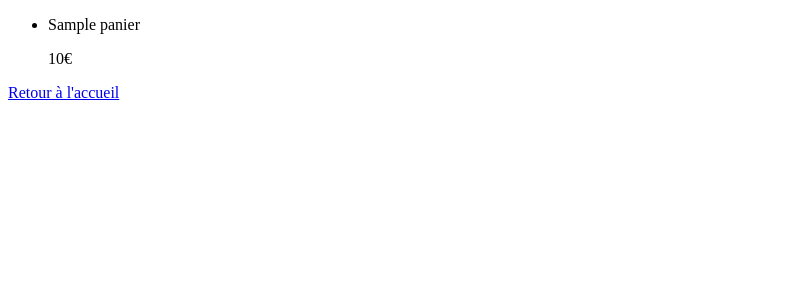
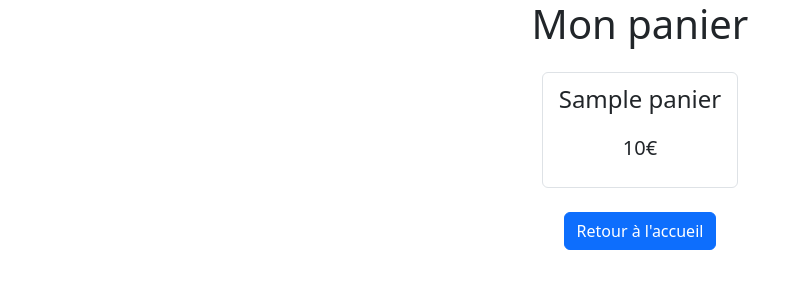
Before and after one commit to raviel96/devoir2_intermediaire, a PHP site: page /panier.php in a window 1280 px wide. Shown: the top 300 px of the page, without its empty margins (0-803 px from the left). Run offline with PHP 8.4, Linux system fonts and the light colour scheme; tables that the repository leaves empty or names only in its code hold one stand-in row (values such as "Sample post").

Commit message:
ajout de la page panier

```diff
--- a/fonctions/addition.php
+++ b/fonctions/addition.php
@@ -9,6 +9,7 @@
     $statement = $pdo->prepare($sql);
     $statement->bindParam(':produit_id', $produit_id, PDO::PARAM_INT);
     $statement->execute();
+    header("location:../public/index.php");
 }
 
 ?>
--- a/public/index.php
+++ b/public/index.php
@@ -25,8 +25,8 @@
         <ul class="list-group list-group-horizontal ">
             <?php foreach($products as $value) :?>
                 <li class="list-group-item d-flex flex-column align-items-center">
-                    <p><?php echo $value['produit_nom'];?></p>
-                    <p><?php echo $value['produit_prix'];?>€</p>
+                    <p class="fs-4"><?php echo $value['produit_nom'];?></p>
+                    <p class="fs-5"><?php echo $value['produit_prix'];?>€</p>
                     <a class="btn btn-primary" href="../fonctions/addition.php?produit_id=<?php echo $value['produit_id']?>" >Ajouter au panier</a>
                 </li>
             <?php endforeach;?>
--- a/public/panier.php
+++ b/public/panier.php
@@ -19,19 +19,21 @@
     <meta charset="UTF-8">
     <meta http-equiv="X-UA-Compatible" content="IE=edge">
     <meta name="viewport" content="width=device-width, initial-scale=1.0">
+    <link href="https://cdn.jsdelivr.net/npm/bootstrap@5.3.0-alpha1/dist/css/bootstrap.min.css" rel="stylesheet" integrity="sha384-GLhlTQ8iRABdZLl6O3oVMWSktQOp6b7In1Zl3/Jr59b6EGGoI1aFkw7cmDA6j6gD" crossorigin="anonymous">
     <title>Document</title>
 </head>
 <body>
-    <div class="container">
-    <ul>
+    <div class="container d-flex flex-column align-items-center">
+    <h1 class="mb-4">Mon panier</h1>
+    <ul class="list-group list-group-horizontal">
         <?php foreach($result as $value) :?>
-            <li>
-                <p><?php echo $value['produit_nom'];?></p>
-                <p><?php echo $value['produit_prix'];?>€</p>
+            <li class="list-group-item d-flex flex-column align-items-center">
+                <p class="fs-4"><?php echo $value['produit_nom'];?></p>
+                <p class="fs-5"><?php echo $value['produit_prix'];?>€</p>
             </li>
         <?php endforeach;?>
     </ul>
-    <a href="index.php">Retour à l'accueil</a>
+    <a class="btn btn-primary my-4" href="index.php">Retour à l'accueil</a>
     </div>
 </body>
 </html>
```
